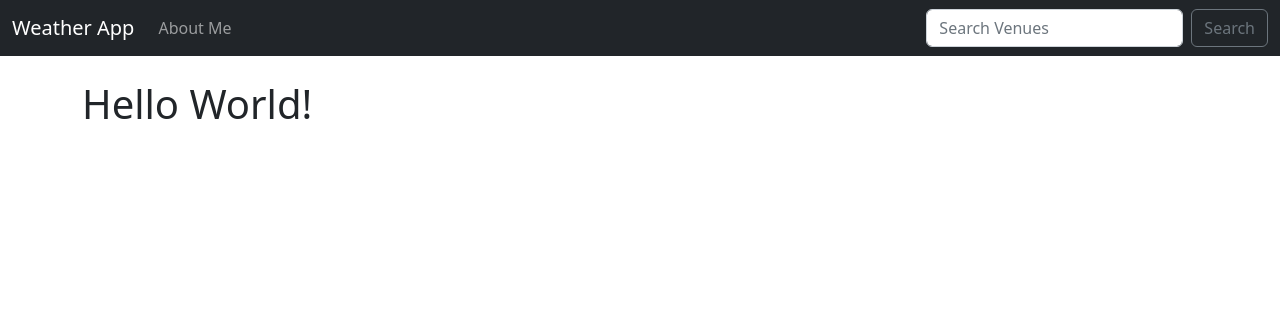
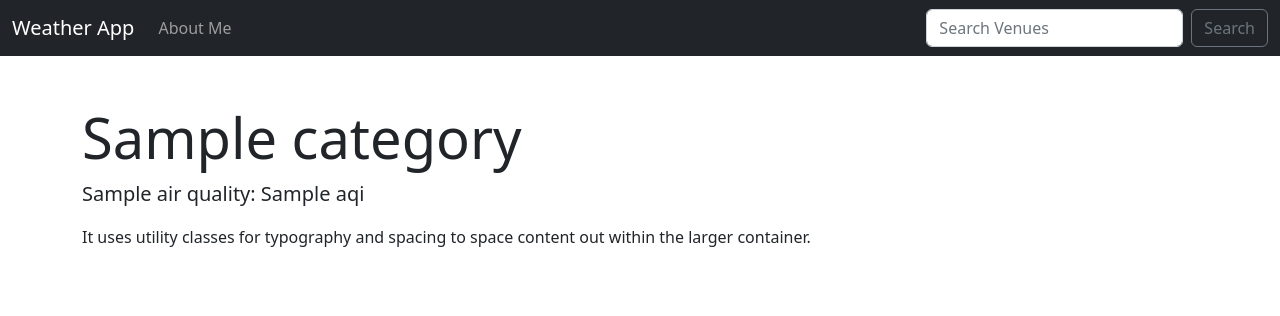
Before and after one commit to craigbucher/djangoweather, a Django app: template lookup/templates/home.html in a window 1280 px wide. Shown: the top 316 px of the page. Run offline with Django 4.2, Linux system fonts and the light colour scheme; the template is opened without the code that fills it: most values are stand-ins (such as "Sample title", 1, 10 or a date in 2020).

Commit message:
html updates

```diff
--- a/lookup/templates/home.html
+++ b/lookup/templates/home.html
@@ -1,6 +1,36 @@
 {% extends 'base.html' %}
 
+{% block content %}
 
-{% block content %}
-<h1>Hello World!</h1>
+<br/>
+
+{% if api %}
+
+<div class="jumbotron ">
+    <h1 class="display-4">{{ api.0.Category.Name }}</h1>
+    <p class="lead">{{ api.0.ReportingArea }} air quality: {{ api.0.AQI }}</p>
+    <p>It uses utility classes for typography and spacing to space content out within the larger container.</p>
+  </div>
+
+  {% if api.0.Category.Name == 'Good' %}
+    <p>(0-50) Air quality is considered satisfactory, and air pollution poses little or no risk.</p>
+
+  {% elif api.0.Category.Name == 'Moderate' %}
+    <p>(51-100) Air quality is acceptable; however, for some pollutants there may be a moderate health concern for a very small number of people who are unusually sensitive to air pollution.</p>
+
+  {% elif api.0.Category.Name == 'Unhealthy for Sensitive Groups' %}
+    <p>(101-150) Although general public is not likely to be affected at this AQI range, people with lung disease, older adults and children are at greater risk from exposure to ozone, whereas persons with heart and lung disease, older adults and children are at greater risk from the presence of particles in the air.</p>
+
+  {% elif api.0.Category.Name == 'Unhealthy' %}
+    <p>(151-200) Everyone may begin to experience health effects; members of sensitive groups may experience more serious health effects.</p>
+
+  {% elif api.0.Category.Name == 'Very Unhealthy' %}
+    <p>(201-300) Health alert: everyone may experience more serious health effects.</p>
+
+  {% elif api.0.Category.Name == 'Hazardous' %}
+    <p>(301-500) Health warnings of emergency conditions. The entire population is more likely to be affected.</p>
+
+  {% endif %}
+
+{% endif %}
 {% endblock %}
```
Also changed, not shown: lookup/views.py (+12 -1 lines).
